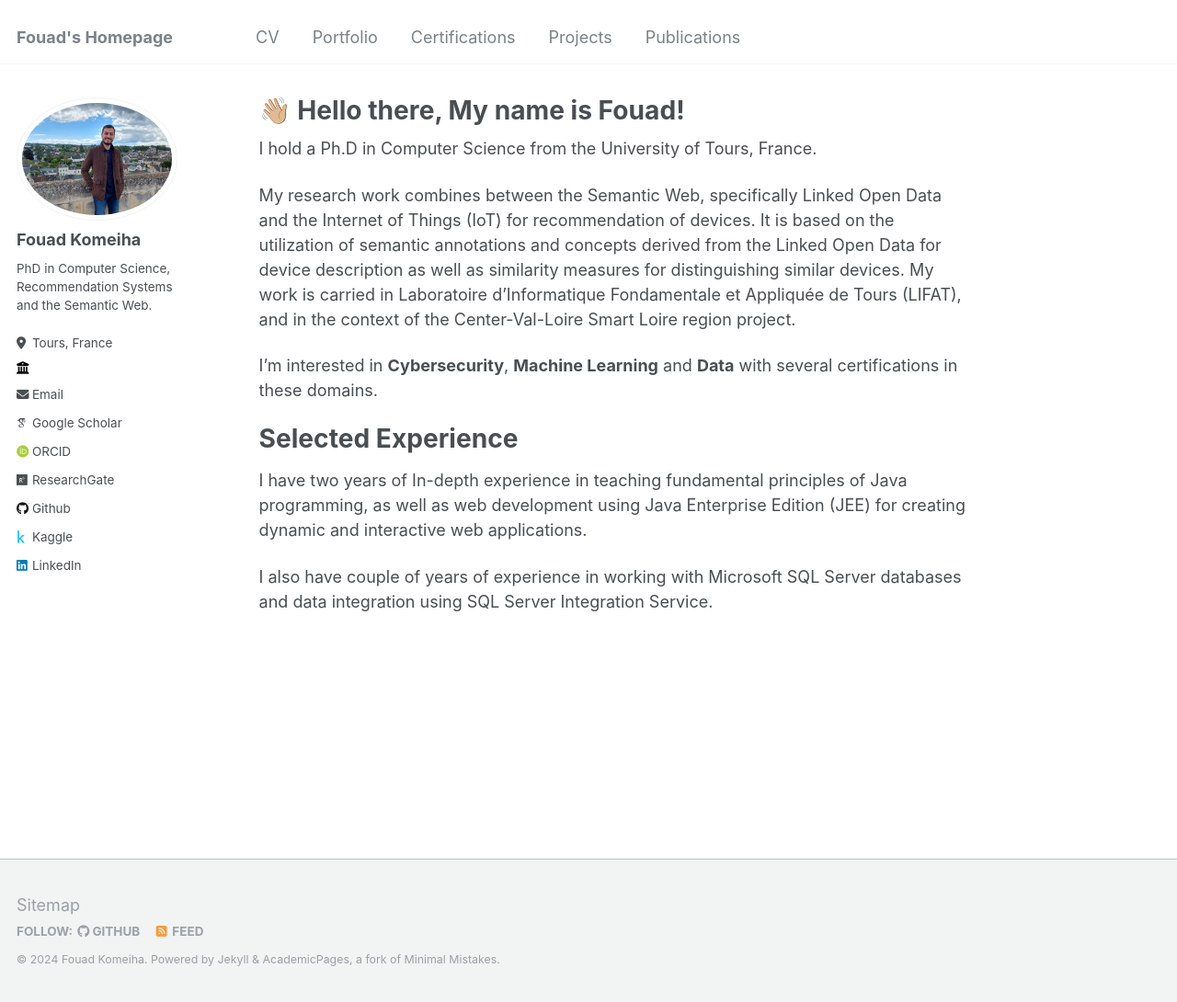
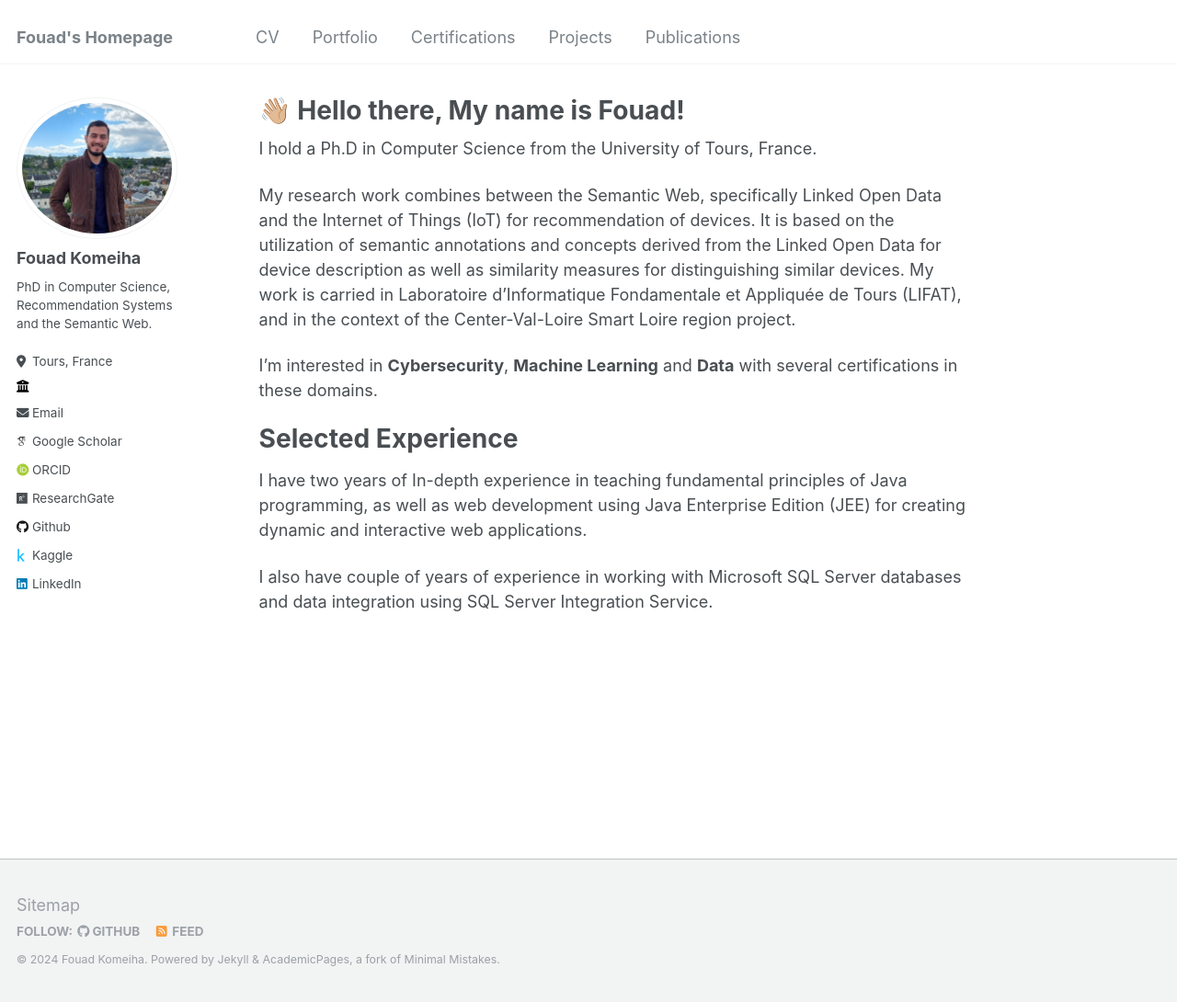
Before and after one commit to FouadKom/FouadKom.github.io, a Jekyll site: the page built from _pages/about.md, in a window 1280 px wide and 1090 px high. Shown: the whole window at 92% size. Built offline with Jekyll 4.4.1, drawn with Linux system fonts in a browser that asks for light colours; some web fonts are replaced.

Commit message:
Update _config.yml

```diff
--- a/_config.yml
+++ b/_config.yml
@@ -21,7 +21,7 @@ repository               : "FouadKom/FouadKom.github.io"
 #               Additional customization can be done by editing /_includes/author-profile.html
 author:
   # Biographic information
-  avatar           : "CV-photo.jpeg"
+  avatar           : "CV-photo2.jpeg"
   name             : "Fouad Komeiha"
   pronouns         : # example: "she/her"
   bio              : "PhD in Computer Science, Recommendation Systems and the Semantic Web."
```
